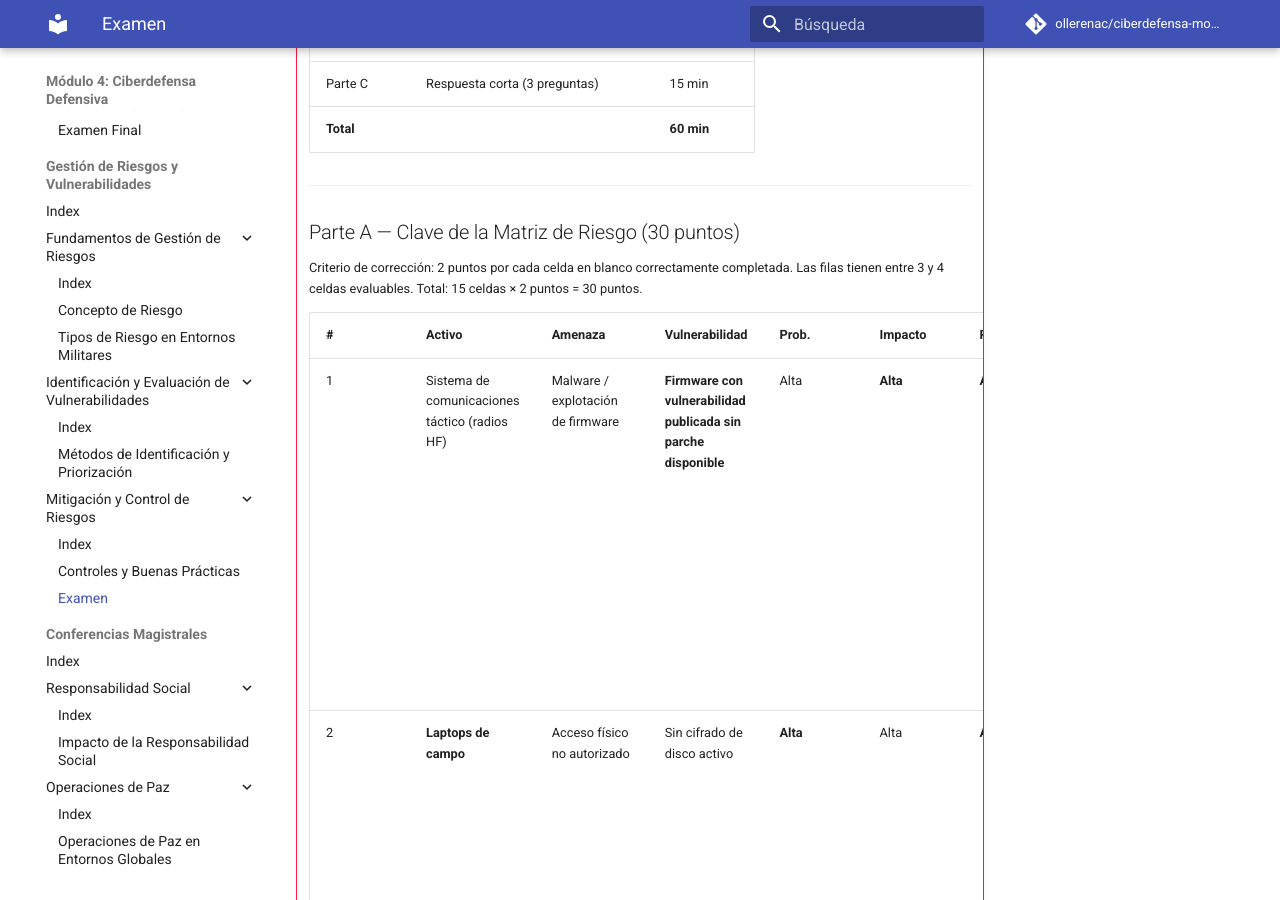
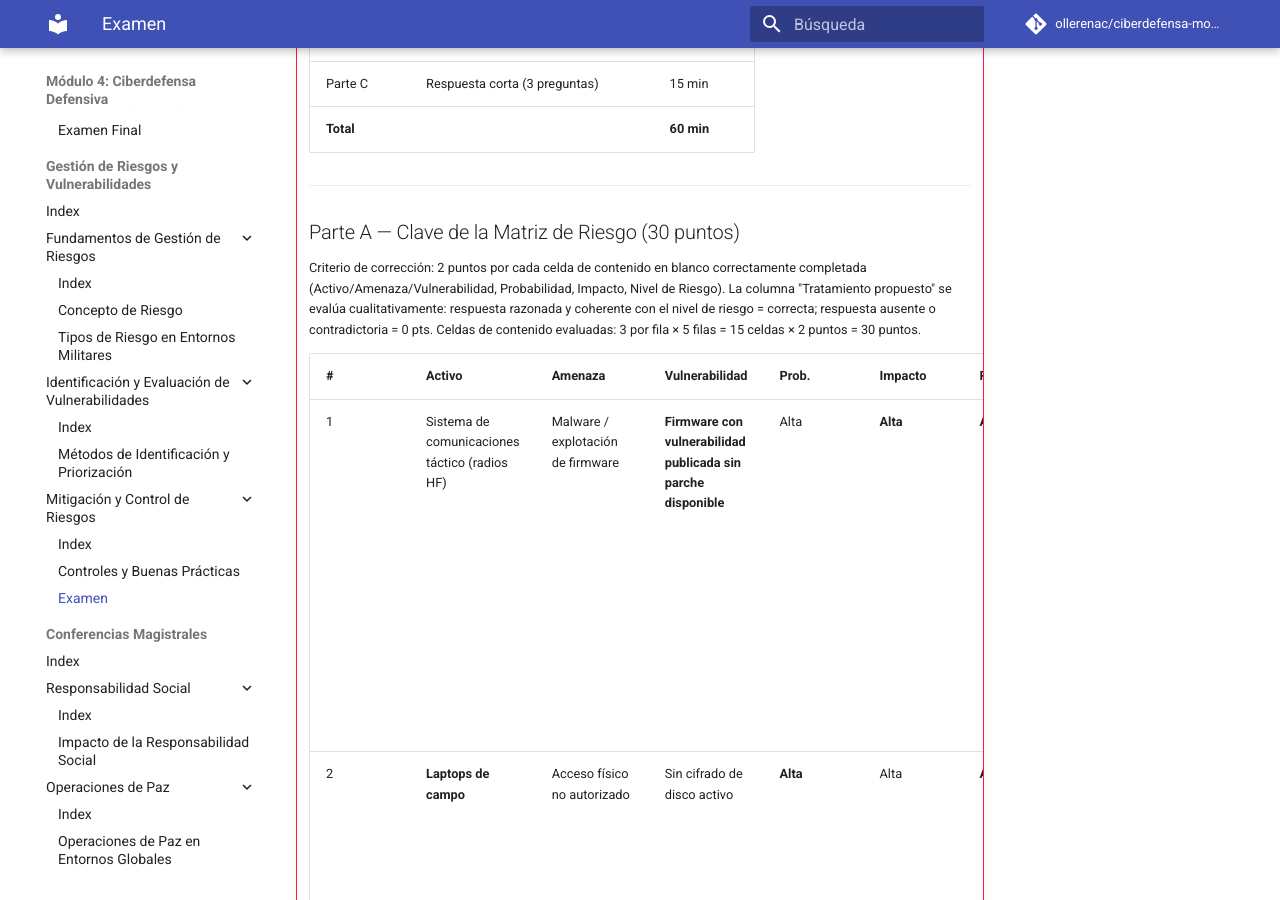
Before and after one commit to ollerenac/ciberdefensa-modulo4, an MkDocs documentation site: the page built from docs/gestion-riesgos/mitigacion-controles/examen.md, in a window 1280 px wide and 900 px high, scrolled down 5119 px. Built offline with MkDocs 1.6.1 and Material for MkDocs 9.7.7, drawn with Linux system fonts in a browser that asks for light colours; comment, search, counter and statistics services are not loaded.

Commit message:
fix(04): CR-01 clarify exam scoring arithmetic — exclude Tratamiento from cell-point scheme

```diff
--- a/docs/gestion-riesgos/mitigacion-controles/examen.md
+++ b/docs/gestion-riesgos/mitigacion-controles/examen.md
@@ -148,7 +148,7 @@ c) Escriba la primera línea del campo "Descripción" del reporte de vulnerabili
 
     ## Parte A — Clave de la Matriz de Riesgo (30 puntos)
 
-    Criterio de corrección: 2 puntos por cada celda en blanco correctamente completada. Las filas tienen entre 3 y 4 celdas evaluables. Total: 15 celdas × 2 puntos = 30 puntos.
+    Criterio de corrección: 2 puntos por cada celda de contenido en blanco correctamente completada (Activo/Amenaza/Vulnerabilidad, Probabilidad, Impacto, Nivel de Riesgo). La columna "Tratamiento propuesto" se evalúa cualitativamente: respuesta razonada y coherente con el nivel de riesgo = correcta; respuesta ausente o contradictoria = 0 pts. Celdas de contenido evaluadas: 3 por fila × 5 filas = 15 celdas × 2 puntos = 30 puntos.
 
     | # | Activo | Amenaza | Vulnerabilidad | Prob. | Impacto | Riesgo | Tratamiento |
     |---|--------|---------|----------------|-------|---------|--------|-------------|
```
